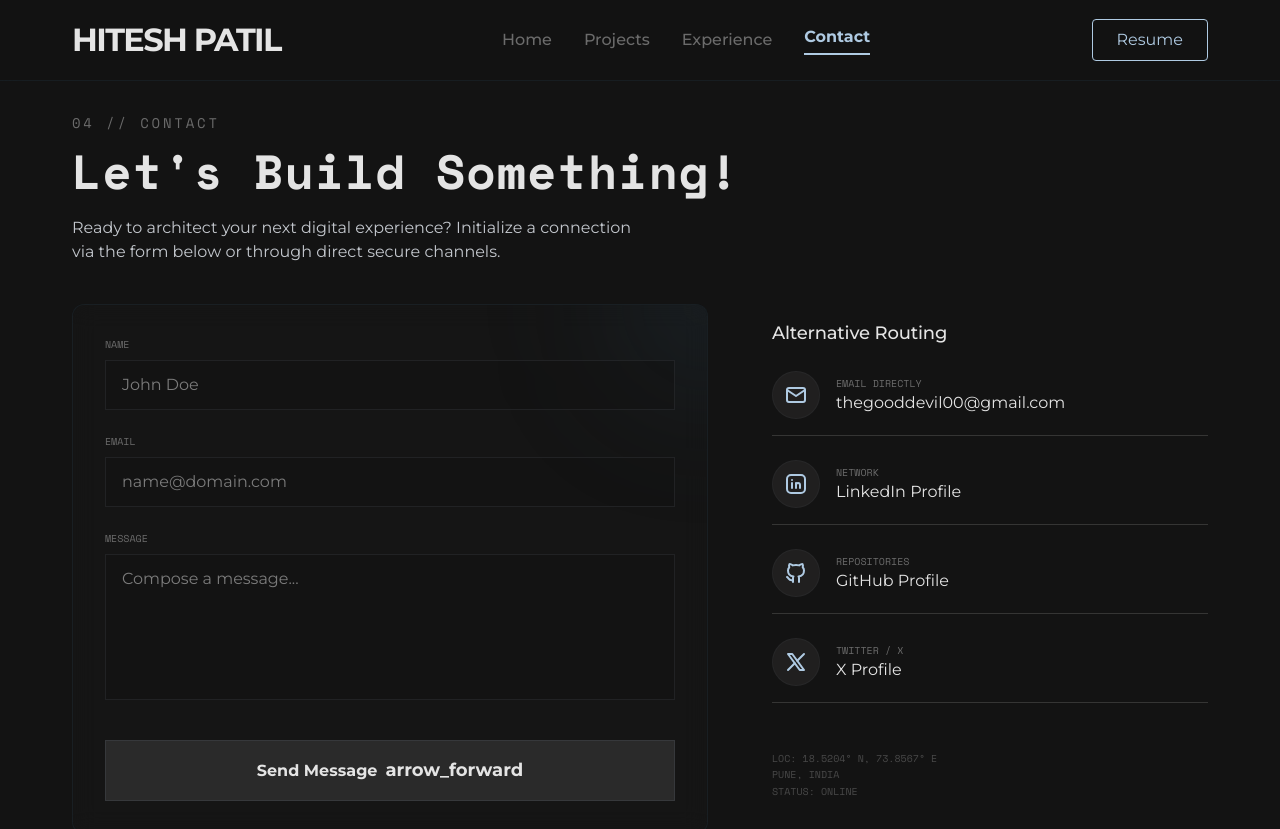
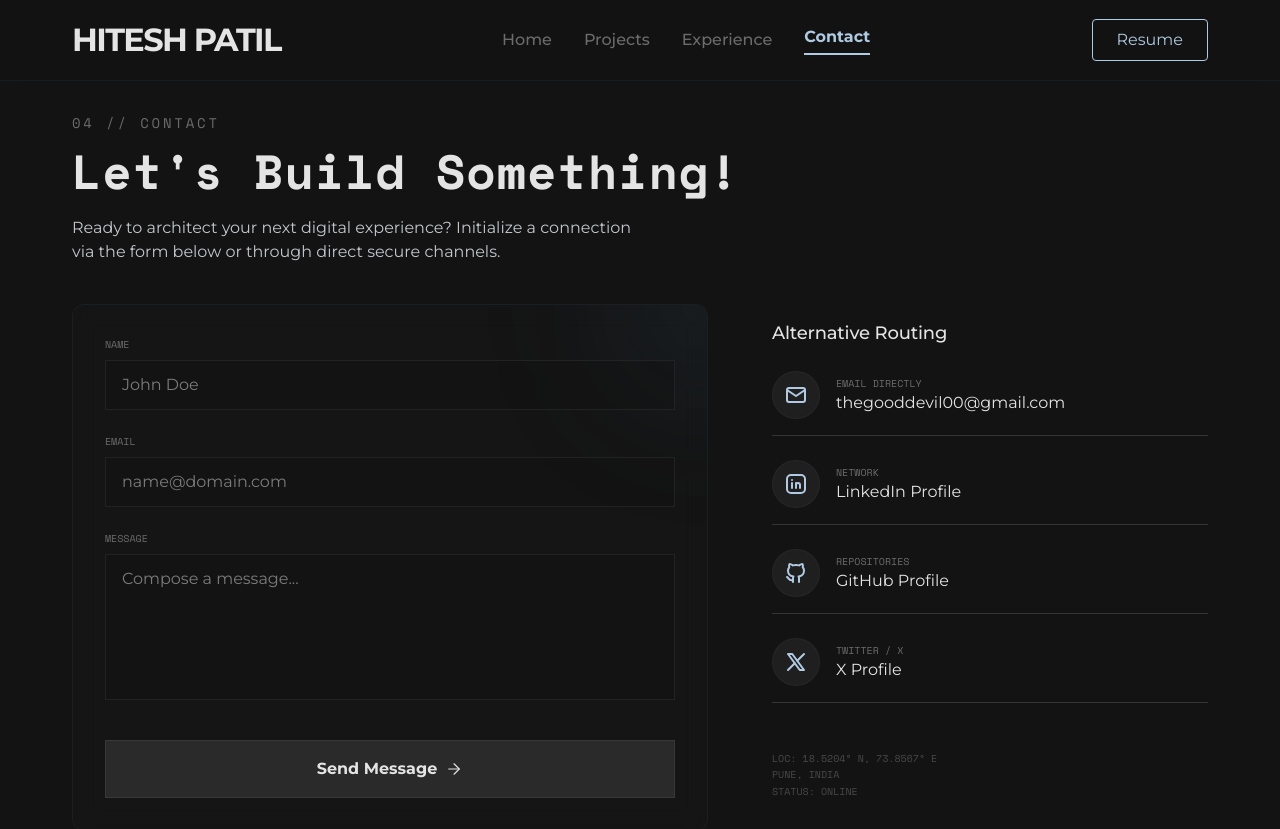
Before and after one commit to TheGoodDevil00/personal-portfolio, a Next.js app: page /contact in a window 1280 px wide. Shown: the top 829 px of the page. Built offline with nearby package versions, Linux system fonts and the light colour scheme.

Commit message:
refactor: replace contact form submission and navigation material symbols with lucide icons

```diff
--- a/app/contact/page.tsx
+++ b/app/contact/page.tsx
@@ -2,6 +2,7 @@
 
 import { useForm, ValidationError } from '@formspree/react'
 import Link from 'next/link'
+import { CheckCircle2, ArrowRight } from 'lucide-react'
 import CodeIcon from "@/components/ui/code-icon"
 import GithubIcon from "@/components/ui/github-icon"
 import LinkedinIcon from "@/components/ui/linkedin-icon"
@@ -37,7 +38,7 @@ export default function Contact() {
           {isSubmitted ? (
             <div className="relative z-10 flex flex-col items-center justify-center py-12 text-center animate-in fade-in zoom-in duration-500">
               <div className="w-16 h-16 rounded-full bg-primary/20 flex items-center justify-center mb-6">
-                <span className="material-symbols-outlined text-primary text-4xl">check_circle</span>
+                <CheckCircle2 className="text-primary w-12 h-12 stroke-[1.5]" />
               </div>
               <h2 className="font-heading-sm text-heading-sm text-silver-mist mb-2">Transmission Received</h2>
               <p className="font-body text-body text-slate-hint">Your message has been successfully routed. I'll get back to you shortly.</p>
@@ -92,7 +93,7 @@ export default function Contact() {
               >
                 <span>{isSubmitting ? 'Sending...' : 'Send Message'}</span>
                 {!isSubmitting && (
-                  <span className="material-symbols-outlined text-[18px] group-hover/btn:translate-x-1 transition-transform">arrow_forward</span>
+                  <ArrowRight className="w-[18px] h-[18px] group-hover/btn:translate-x-1 transition-transform stroke-[1.5]" />
                 )}
               </button>
             </form>
```
